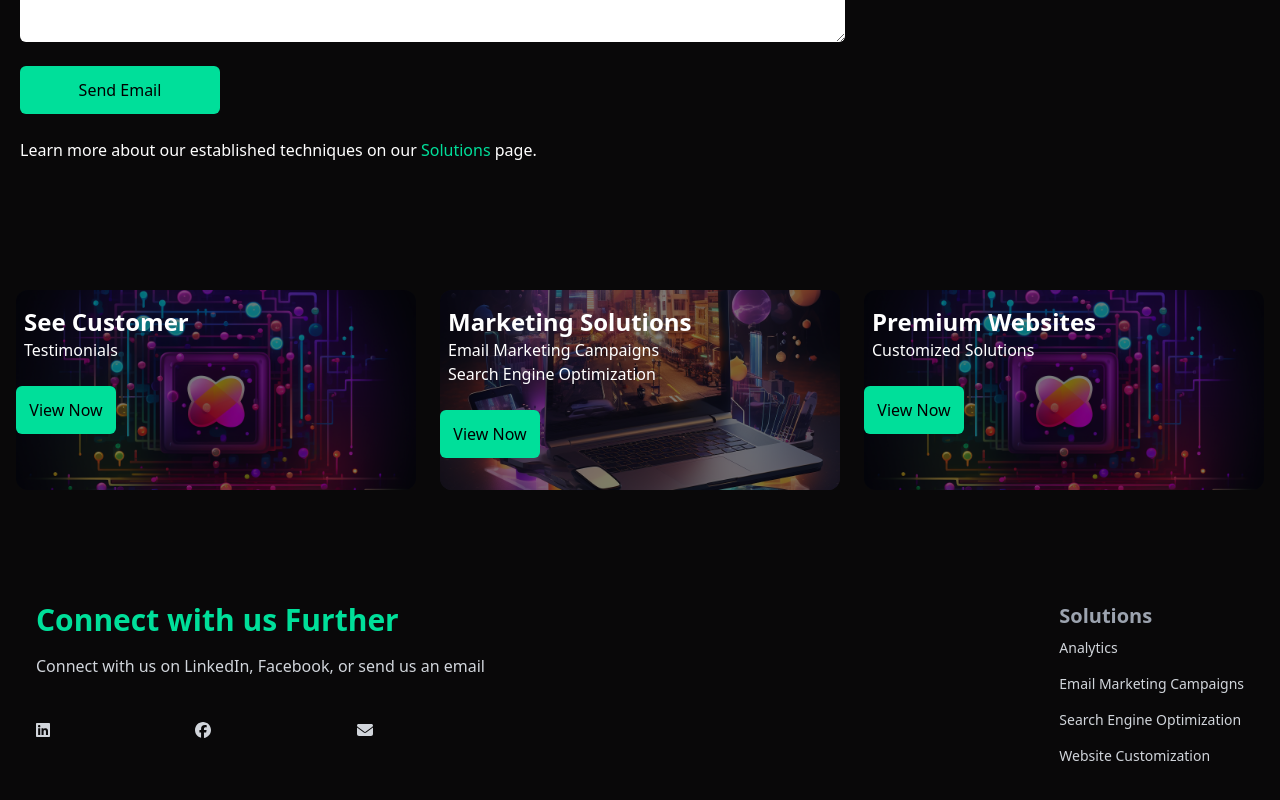
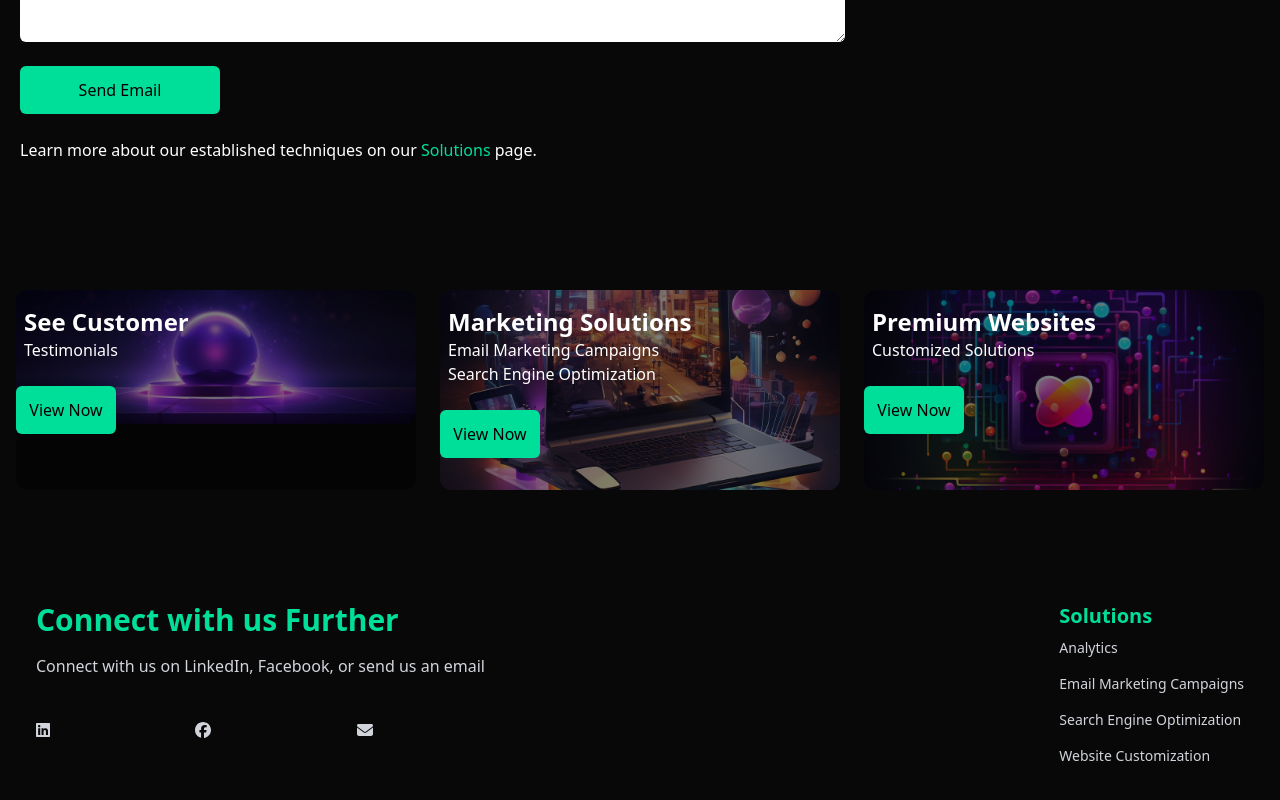
Before and after one commit to ryanhood10/SeaverMarketingGroup, a React (Create React App) app: page / in a window 1280 px wide. Shown: the part 1954-2754 px from the top of the page. Built offline with nearby package versions, Linux system fonts and the light colour scheme.

Commit message:
added all routes to solutions page

```diff
--- a/src/compenents/Engagement.jsx
+++ b/src/compenents/Engagement.jsx
@@ -1,7 +1,17 @@
 import React from "react";
-import Laptop from "./assets/pictures/MarkingImage2.png"
+import Laptop from "./assets/pictures/MarkingImage2.png";
+import { useNavigate } from 'react-router-dom';
+
 
 const Engagement = () => {
+
+    const navigate = useNavigate();
+
+    const handleViewSolutions = () => {
+        navigate('/solutions');
+      };
+
+
     return(
         <div className="w-full bg-white py-16 px-4">
             <div className="max-w-[1240px] mx-auto grid md:grid-cols-2">
@@ -12,7 +22,7 @@ const Engagement = () => {
                     <p>
                     Welcome to a world of comprehensive solutions designed to lead you to successful business journey. Together, we will craft meaningful connections with targeted email campaigns that resonate. Elevate your online presence and visibility with powerful Search Engine Optimization techniques. As well as, our specialization in web solutions focuses on building websites that capture your brand essence. Choose us to embark on a growth-oriented journey that starts with precise email campaigns, impactful SEO, and expertly crafted websites.
                     </p>
-                    <button className="bg-black w-[200px] rounded-md font-medium my-6 mx-auto py-3 text-[#00df9a]">Get Started</button>
+                    <button onClick={handleViewSolutions} className="bg-black w-[200px] rounded-md font-medium my-6 mx-auto py-3 text-[#00df9a]">Get Started</button>
 
                 </div>
 
--- a/src/compenents/Footer.js
+++ b/src/compenents/Footer.js
@@ -8,11 +8,12 @@ import { faEnvelope } from '@fortawesome/free-solid-svg-icons';
 
 
 
+
 function Footer() {
   return (
     <footer className="max-w-[1240px] mx-auto py-16 px-4 grid lg:grid-cols-3 gap-8 text-gray-300">
 
-      <div className='lg:col-span-3 flex justify-between'>
+      <div className='lg:col-span-3 flex justify-between space-x-10'>
             <div>
             <h1 className='w-full text-3xl font-bold text-[#00df9a]'> Connect with us Further</h1>
             <p className='py-4'>Connect with us on LinkedIn, Facebook, or send us an email</p>
@@ -53,7 +54,9 @@ function Footer() {
 
       <div className='lg:col-span-3 flex justify-between'>
         <div>
-          <h6 className='text-xl text-gray-400 font-bold'>Solutions</h6>
+        <Link to="/solutions" className="text-[#00df9a] text-xl font-bold">
+                        Solutions
+                      </Link>
           <ul>
             <li className='py-2 text-sm'>Analytics</li>
             <li className='py-2 text-sm'>Email Marketing Campaigns</li>
--- a/src/compenents/Header.js
+++ b/src/compenents/Header.js
@@ -64,19 +64,19 @@ const Header = () => {
             </Link>
           </li>
           <li className='p-4 border-b border-gray-600'>
-            <Link
-              to="/schedule"
+          <Link
+              to="/solutions"
               className={location.pathname === '/schedule' ? 'active' : ''}
             >
-              Company
+              Solutions
             </Link>
           </li>
           <li className='p-4 border-b border-gray-600'>
-            <Link
-              to="/news"
+          <Link
+              to="/testimonials"
               className={location.pathname === '/news' ? 'active' : ''}
             >
-              Resources
+              Testimonials
             </Link>
           </li>
           <li className='p-4 border-b border-gray-600'>
--- a/src/compenents/HeadlineCards.jsx
+++ b/src/compenents/HeadlineCards.jsx
@@ -1,6 +1,6 @@
 import React from 'react';
-import robot2 from './assets/pictures/ryanh5800_robot_current_day_bd7addf9-7568-48cf-b261-27977247aeb6.png';
 import Market1 from './assets/pictures/MarketingImage1.png';
+import CustomerTestimonials from './assets/pictures/CustomerTestimonials.png'
 import react1 from './assets/pictures/ryanh5800_React_icon_programming_68468fde-6f40-4320-8555-184738340d8c.png';
 import { useNavigate } from 'react-router-dom';
 
@@ -28,7 +28,7 @@ const HeadlineCards = () => {
           <p className='px-2'>Testimonials</p>
           <button  className="bg-[#00df9a] w-[100px] rounded-md font-medium my-6 mx-auto py-3 text-black" onClick={handleViewTestimonials}>View Now</button>
         </div>
-        <img className='max-h-[160px] md:max-h-[200px] w-full object-cover rounded-xl' src={react1} alt='robot2' />
+        <img className='max-h-[160px] md:max-h-[200px] w-full object-cover rounded-xl' src={CustomerTestimonials} alt='robot2' />
       </div>
 
       {/* Card 2 */}
--- a/src/compenents/Hero.jsx
+++ b/src/compenents/Hero.jsx
@@ -1,9 +1,18 @@
 import React from "react";
 import Typed from 'react-typed';
+import { useNavigate } from 'react-router-dom';
+
 
 const Hero = () => {
 
+    const navigate = useNavigate();
+
+    const handleViewSolutions = () => {
+        navigate('/solutions');
+      };
+
     return (
+
         <div className="text-white">
         {/* the h-screen on the next div is what makes the height the entire screen, you can use this component for later in a smaller version as a hero */}
             <div className="max-w-[800px] mt-[-96px] w-full h-screen mx-auto text-center flex flex-col justify-center">
@@ -24,7 +33,7 @@ const Hero = () => {
                       loop />
                 </div>
                 <p className="md:text-2xl text-xl font-bold text-gray-500 md:pl-4 pl-2">We monitor data analytics to increase your revenue, reach more customers, and keep them engaged.</p>
-                <button className="bg-[#00df9a] w-[200px] rounded-md font-medium my-6 mx-auto py-3 text-black">Get Started</button>
+                <button onClick={handleViewSolutions} className="bg-[#00df9a] w-[200px] rounded-md font-medium my-6 mx-auto py-3 text-black">Get Started</button>
             </div>
         </div>
     )
--- a/src/compenents/NewsLetter.jsx
+++ b/src/compenents/NewsLetter.jsx
@@ -1,7 +1,7 @@
 import React, { useState } from "react";
 import axios from 'axios';
 import { validateEmail } from '../utils/validators';
-import { Link, useHistory } from "react-router-dom";
+import { Link } from "react-router-dom";
 
 const NewsLetter = () => {
 
```
Also changed, not shown: src/compenents/assets/pictures/CustomerTestimonials.png (added).
